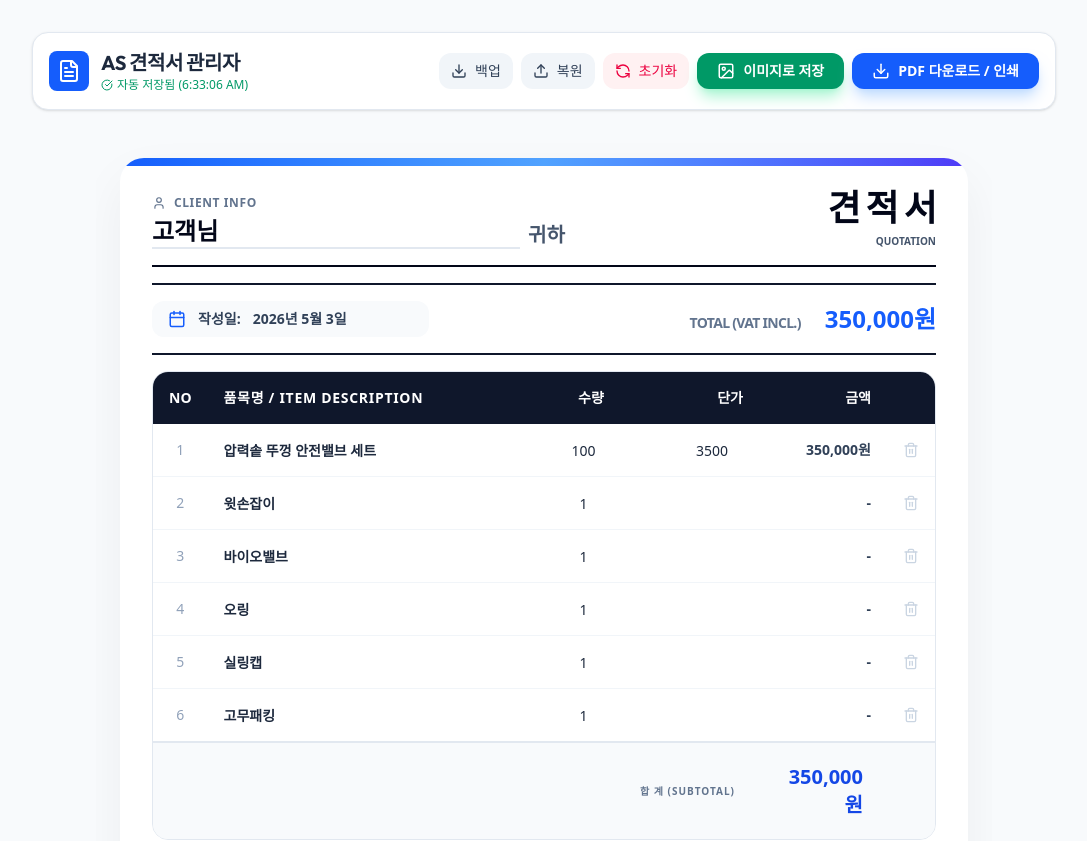
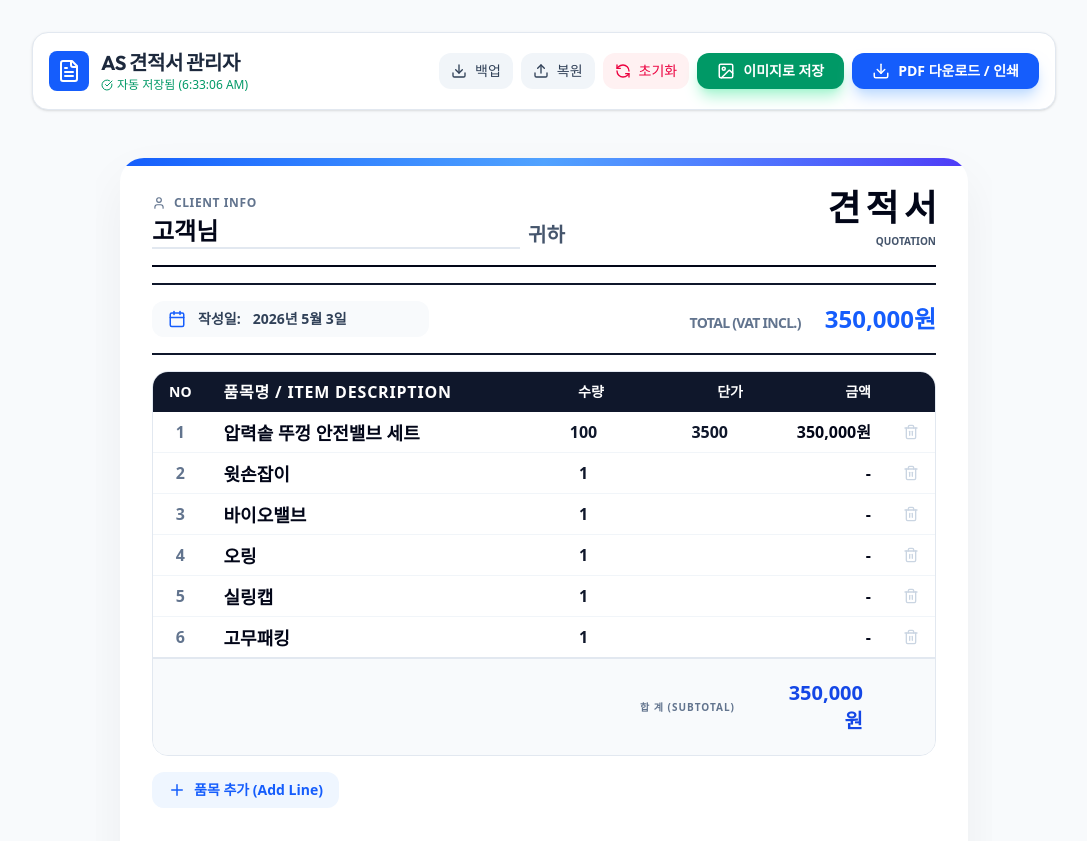
Before and after one commit to kisung6943-blip/silitpressure-cooker-as, a React (Vite) app: page / in a window 1280 px wide. Shown: the top 841 px of the page, without its empty margins (96-1183 px from the left). Built offline with nearby package versions, Linux system fonts and the light colour scheme.

Commit message:
Tighten table rows and enlarge font size for better screenshot clarity

```diff
--- a/src/App.tsx
+++ b/src/App.tsx
@@ -343,11 +343,11 @@ export default function App() {
           <table className="w-full border-collapse text-sm print:text-xs">
             <thead>
               <tr className="bg-slate-900 text-white print:bg-slate-50 print:text-slate-900">
-                <th className="py-4 print:py-2 px-4 w-12 text-center font-bold">NO</th>
-                <th className="py-4 print:py-2 px-4 text-left font-bold uppercase tracking-wider">품목명 / Item Description</th>
-                <th className="py-4 px-2 w-20 text-center font-bold">수량</th>
-                <th className="py-4 px-4 w-32 text-right font-bold">단가</th>
-                <th className="py-4 px-4 w-32 text-right font-bold">금액</th>
+                <th className="py-2 px-4 w-12 text-center font-black">NO</th>
+                <th className="py-2 px-4 text-left font-black uppercase tracking-wider text-base">품목명 / ITEM DESCRIPTION</th>
+                <th className="py-2 px-2 w-20 text-center font-black">수량</th>
+                <th className="py-2 px-4 w-32 text-right font-black">단가</th>
+                <th className="py-2 px-4 w-32 text-right font-black">금액</th>
                 <th className="w-12 no-print"></th>
               </tr>
             </thead>
@@ -361,11 +361,11 @@ export default function App() {
                     exit={{ opacity: 0, x: -20 }}
                     className="group hover:bg-slate-50 transition-colors"
                   >
-                    <td className="py-4 px-4 text-center text-slate-400 font-medium">{index + 1}</td>
+                    <td className="py-2 px-4 text-center text-slate-500 font-bold text-base">{index + 1}</td>
                     <td className="p-0">
                       <input
                         type="text"
-                        className="w-full h-full py-4 px-4 focus:outline-none font-semibold bg-transparent"
+                        className="w-full h-full py-2 px-4 focus:outline-none font-bold bg-transparent text-lg text-slate-950"
                         value={item.name}
                         onChange={(e) => handleItemChange(item.id, 'name', e.target.value)}
                         placeholder="품목 입력"
@@ -374,7 +374,7 @@ export default function App() {
                     <td className="p-0">
                       <input
                         type="number"
-                        className="w-full h-full py-4 px-2 focus:outline-none text-center bg-transparent font-medium"
+                        className="w-full h-full py-2 px-2 focus:outline-none text-center bg-transparent font-bold text-base text-slate-900"
                         value={item.qty === 0 ? '' : item.qty}
                         onChange={(e) => handleItemChange(item.id, 'qty', parseInt(e.target.value) || 0)}
                         min="0"
@@ -383,14 +383,14 @@ export default function App() {
                     <td className="p-0">
                       <input
                         type="number"
-                        className="w-full h-full py-4 px-4 focus:outline-none text-right bg-transparent font-medium"
+                        className="w-full h-full py-2 px-4 focus:outline-none text-right bg-transparent font-bold text-base text-slate-900"
                         value={item.price === 0 ? '' : item.price}
                         onChange={(e) => handleItemChange(item.id, 'price', parseInt(e.target.value) || 0)}
                         min="0"
                         step="100"
                       />
                     </td>
-                    <td className="py-4 px-4 text-right font-bold text-slate-700">
+                    <td className="py-2 px-4 text-right font-black text-slate-950 text-base">
                       {item.qty > 0 && item.price > 0 ? formatCurrency(item.qty * item.price) : '-'}
                     </td>
                     <td className="p-1 text-center no-print">
```
